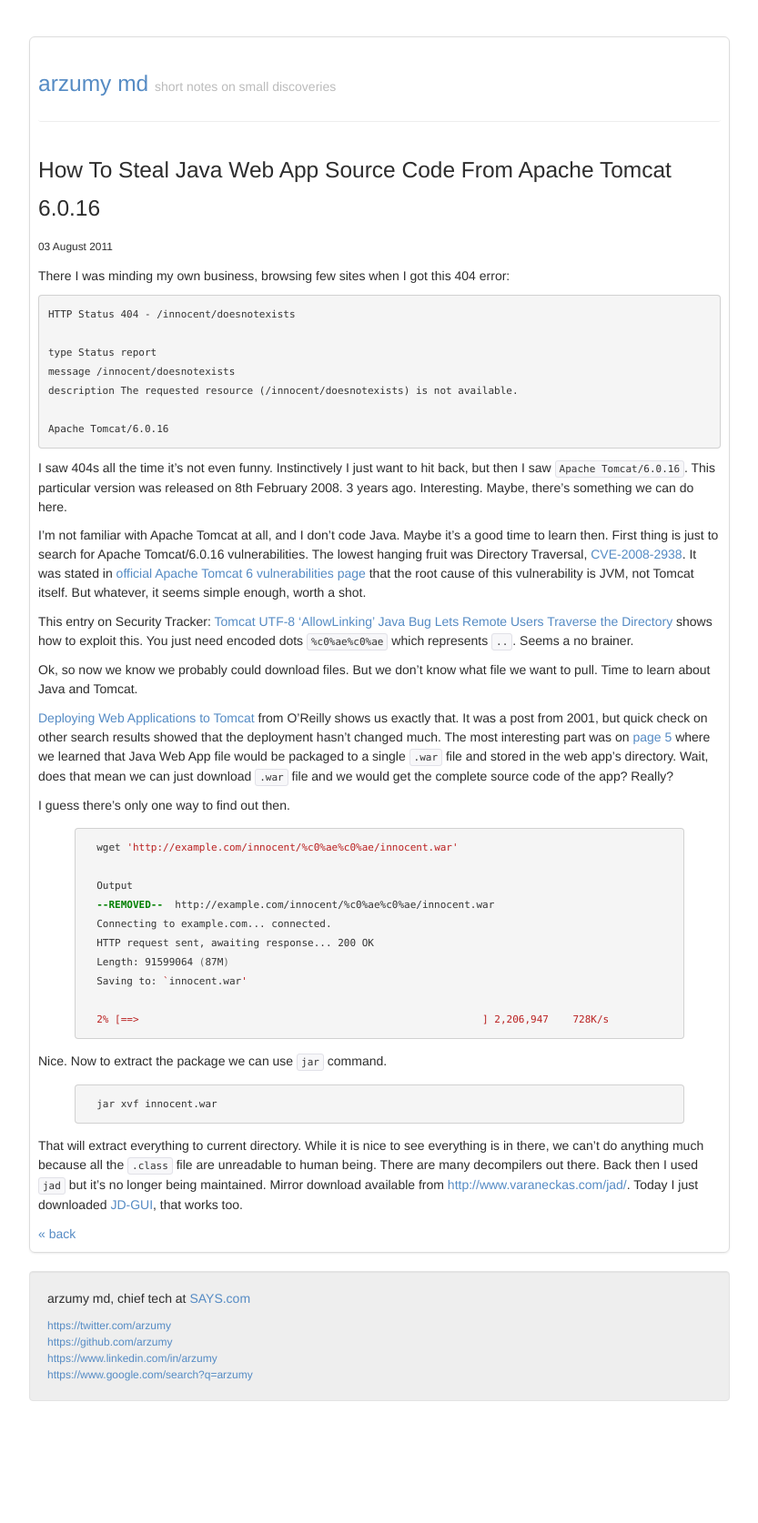
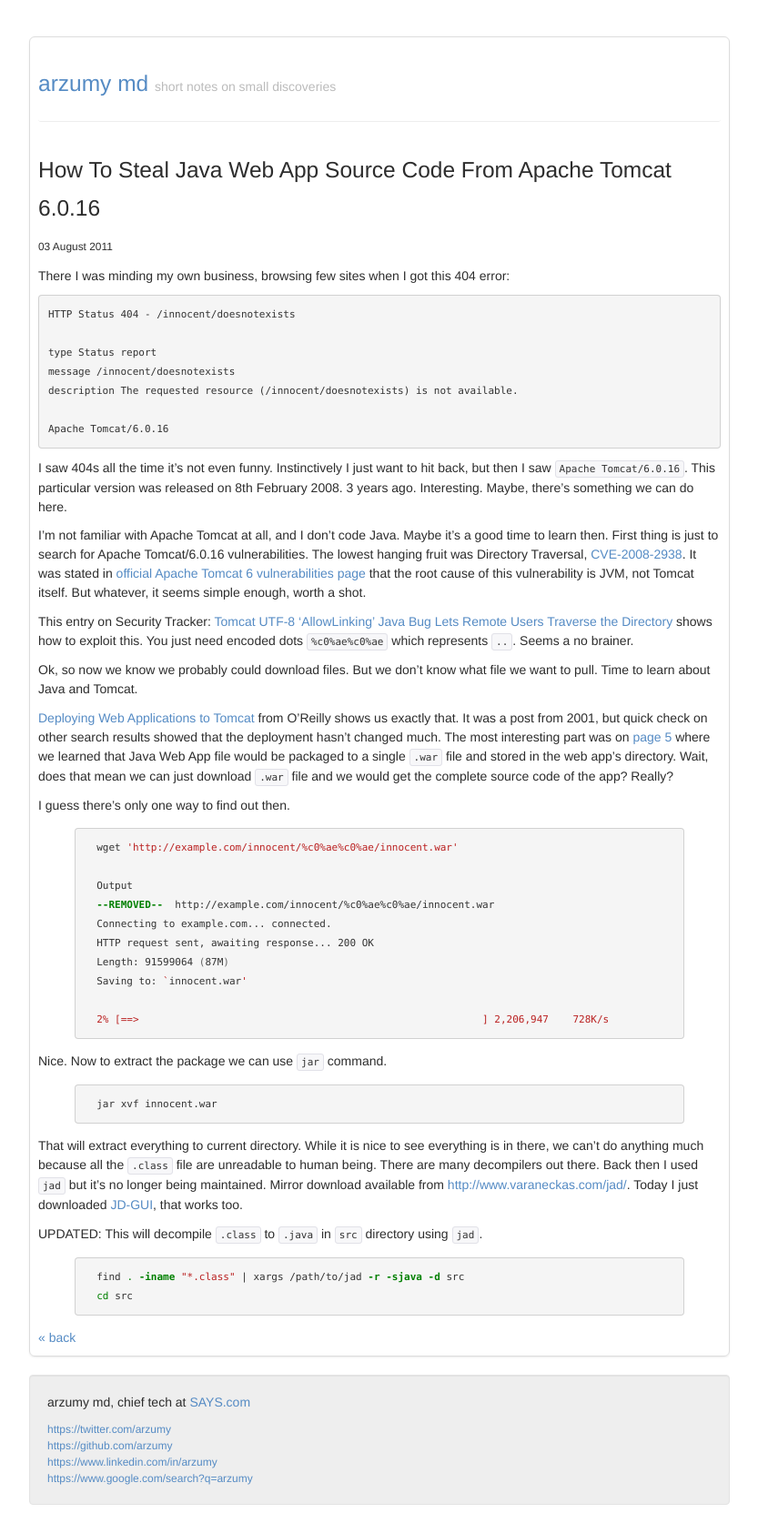
Before and after one commit to arzumy/arzumy.github.com, a Jekyll site: the page built from _posts/2011-08-03-steal-java-web-app-source-from-tomcat-6-0-16.md, in a window 1280 px wide. Shown: the whole page at 91% size, without its empty margins (223-1056 px from the left). Built offline with Jekyll 4.4.1, drawn with Linux system fonts in a browser that asks for light colours; some web fonts are replaced; before the commit the page ends 1560 px from its top, so only the background shows below that.

Commit message:
jad example

```diff
--- a/_posts/2011-08-03-steal-java-web-app-source-from-tomcat-6-0-16.md
+++ b/_posts/2011-08-03-steal-java-web-app-source-from-tomcat-6-0-16.md
@@ -47,3 +47,10 @@
 {% endhighlight %}
 
 That will extract everything to current directory. While it is nice to see everything is in there, we can't do anything much because all the `.class` file are unreadable to human being. There are many decompilers out there. Back then I used `jad` but it's no longer being maintained. Mirror download available from [http://www.varaneckas.com/jad/](http://www.varaneckas.com/jad/). Today I just downloaded [JD-GUI](http://java.decompiler.free.fr/?q=jdgui), that works too.
+
+UPDATED: This will decompile `.class` to `.java` in `src` directory using `jad`.
+
+{% highlight bash %}
+  find . -iname "*.class" | xargs /path/to/jad -r -sjava -d src
+  cd src
+{% endhighlight %}
```
